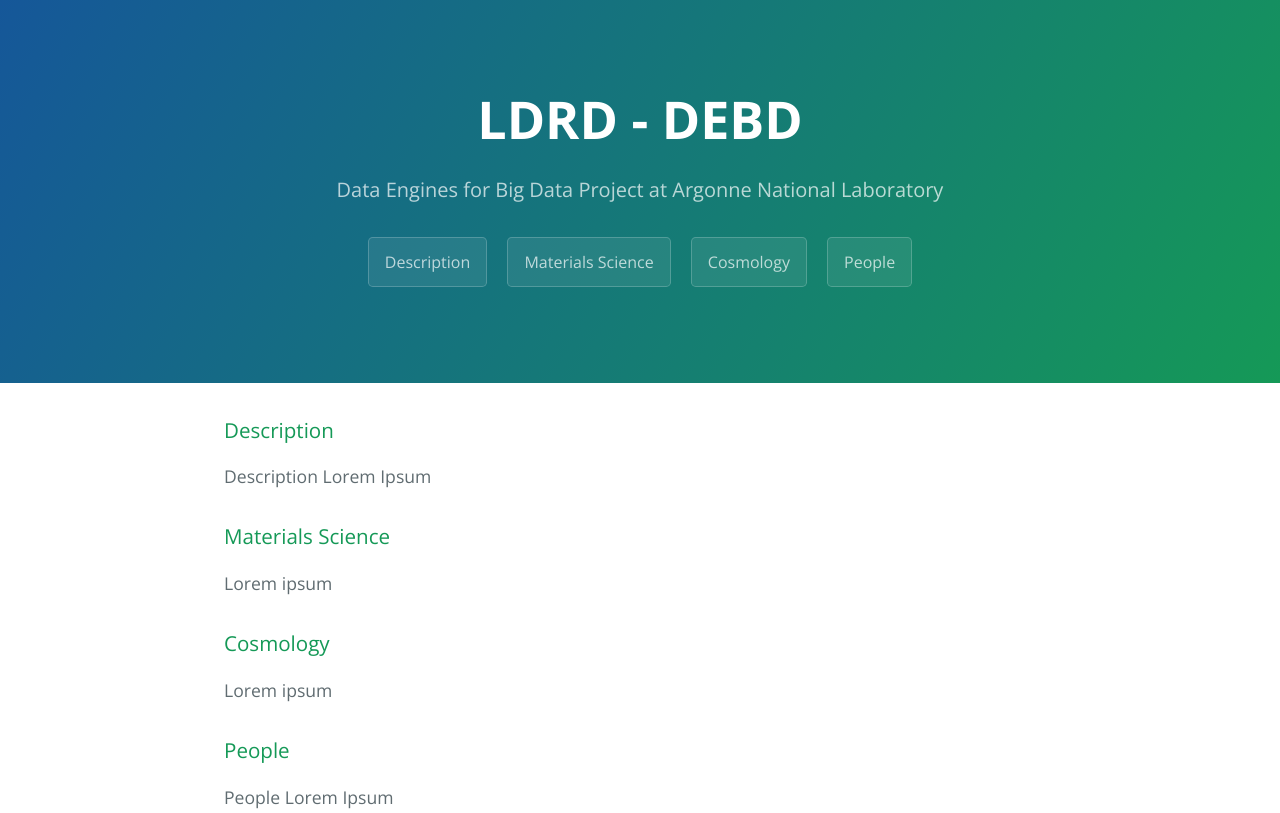
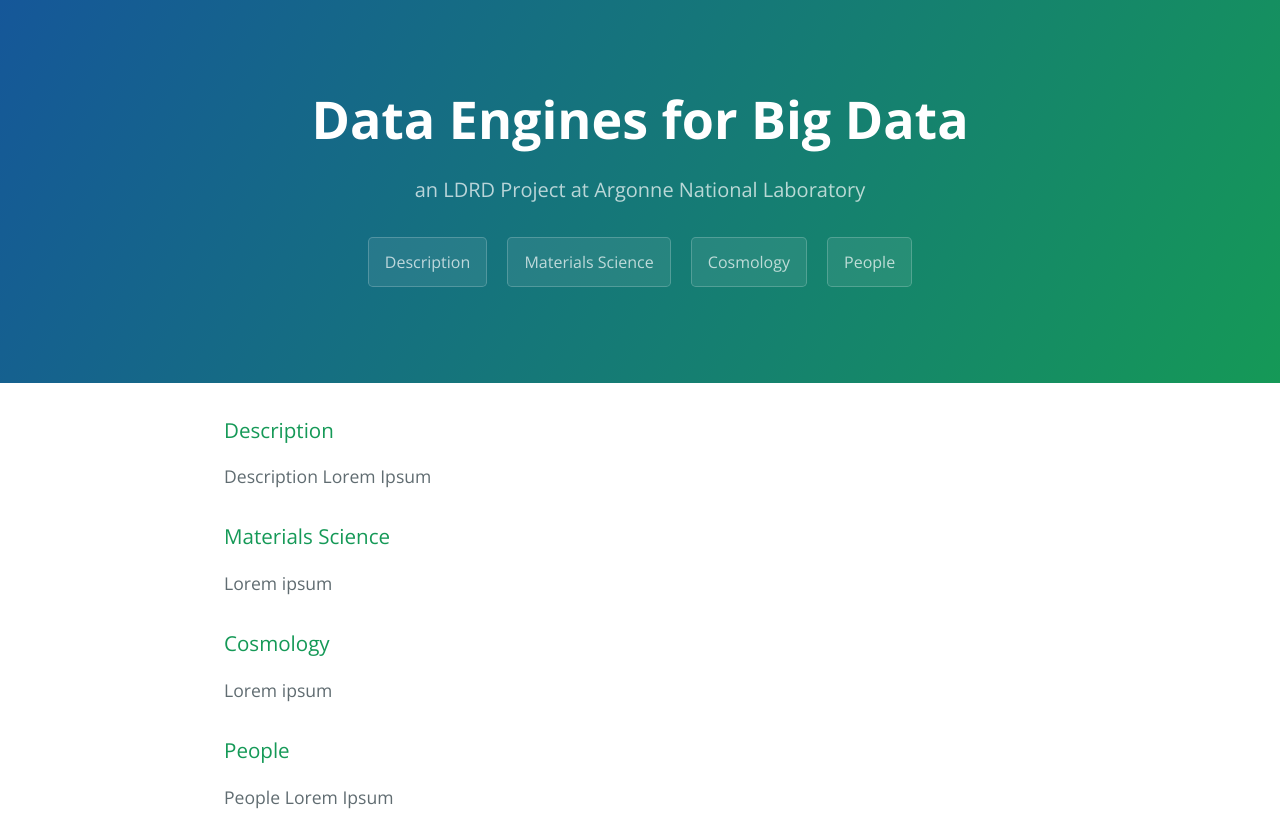
Before and after one commit to blaiszik/LDRD-Data-Engines-Big-Data, a plain HTML site: page index.html in a window 1280 px wide. Shown: the top 813 px of the page. Drawn offline with nearby package versions, Linux system fonts and the light colour scheme.

Commit message:
Update index.html

```diff
--- a/index.html
+++ b/index.html
@@ -11,8 +11,8 @@
   </head>
   <body>
     <section class="page-header">
-      <h1 class="project-name">LDRD - DEBD</h1>
-      <h2 class="project-tagline">Data Engines for Big Data Project at Argonne National Laboratory</h2>
+      <h1 class="project-name">Data Engines for Big Data</h1>
+      <h2 class="project-tagline">an LDRD Project at Argonne National Laboratory</h2>
       <a href="#description" class="btn">Description</a>
       <a href="#materials" class="btn">Materials Science</a>
       <a href="#cosmology" class="btn">Cosmology</a>
```
